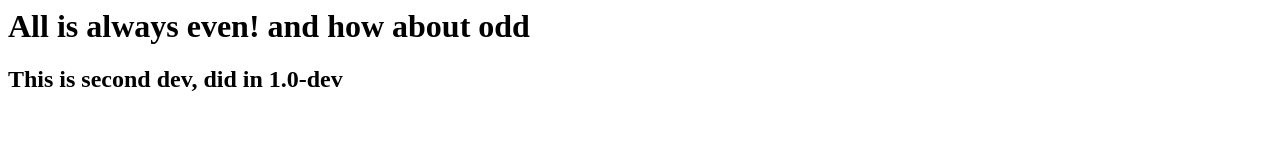
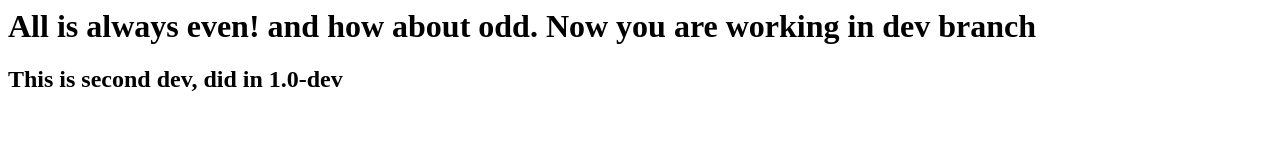
Before and after one commit to pratap86/firstgitrepo, a plain HTML site: page index.html in a window 1280 px wide. Drawn offline with Linux system fonts and the light colour scheme.

Commit message:
Revert "modified in local repo"
This reverts commit 13dfc70a8bdc78a7ec6b76aeef7f9f0e198cd1a9.

```diff
--- a/index.html
+++ b/index.html
@@ -1,6 +1,6 @@
 <html>
 <body>
-<h1>All is always even! and how about odd</h1>
+<h1>All is always even! and how about odd. Now you are working in dev branch</h1>
 <h2>This is second dev, did in 1.0-dev</h2>
 </body>
 </html>
```
